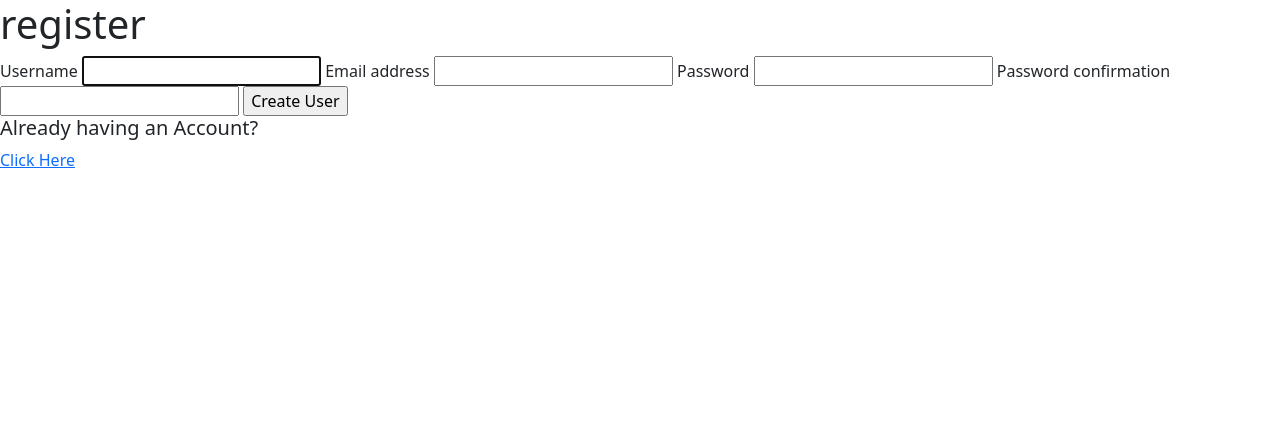
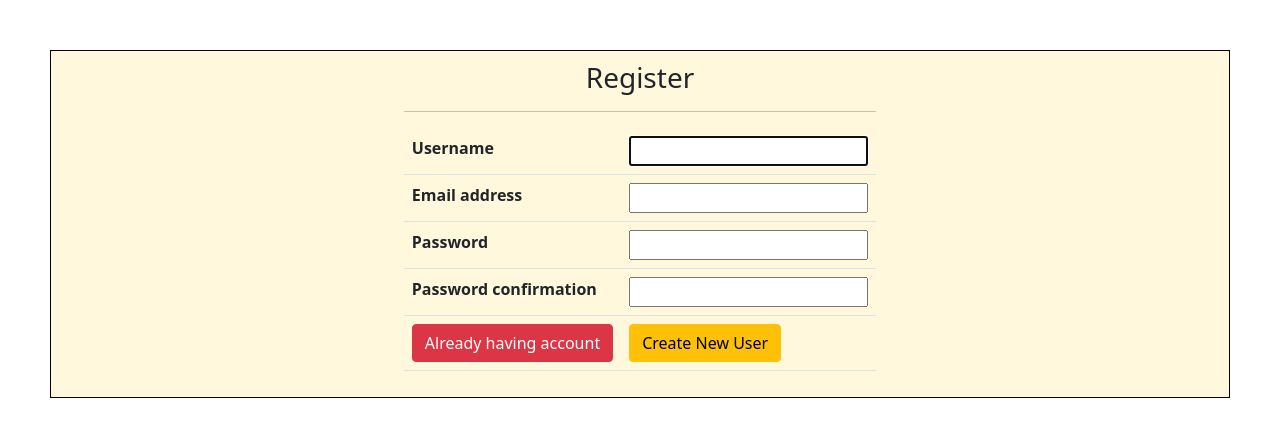
Before and after one commit to gokulakannan19/DJANGO_MONTHLY_EXPENSE_APP, a Django app: page /register/ in a window 1280 px wide. Shown: the top 437 px of the page. Run offline with Django 3.2, Linux system fonts and the light colour scheme.

```diff
--- a/expense/templates/expense/base.html
+++ b/expense/templates/expense/base.html
@@ -12,6 +12,15 @@
 </head>
 
 <style>
+    .Registration-form {
+        display: flex;
+        justify-content: center;
+        padding: 10px;
+        background-color: cornsilk;
+        margin: 50px;
+        border: 1px solid black;
+    }
+
     .header {
 
         display: flex;
--- a/expense/templates/expense/home.html
+++ b/expense/templates/expense/home.html
@@ -2,10 +2,7 @@
 
 <div class="header">
   <h2>Hello {{ request.user }}</h2>
-  <form method="POST" action="">
-    {% csrf_token %}
-    <input type="submit" class="btn btn-warning" value="Logout" />
-  </form>
+  <a class="btn btn-warning" href="{% url 'logout' %}">logout</a>
 </div>
 
 <div class="filter-table">
--- a/expense/templates/expense/register.html
+++ b/expense/templates/expense/register.html
@@ -1,32 +1,47 @@
-{% extends 'expense/base.html' %}
+{% extends 'expense/base.html' %} {% block content %}
 
-{% block content %}
-
-<h1>register</h1>
-
-<form method="POST", action="">
+<div class="Registration-form">
+  <form action="" method="POST">
+    <h3 align="center">Register</h3>
+    <hr />
     {% csrf_token %}
-    {{ form.username.label }}
-    {{ form.username }}
-
-    {{ form.email.label }}
-    {{ form.email }}
-
-    {{ form.password1.label }}
-    {{ form.password1 }}
-
-    {{ form.password2.label }}
-    {{ form.password2 }}
-
-    <!-- {% for field in form %}
-        <p>{{ field.label }}
-        {{ field }}</p>
-    {% endfor %} -->
-    <input type="submit" value="Create User">
-</form>
-
-{{ form.errors }}
-<h5>Already having an Account?</h5>
-<a href=" {% url 'login' %} ">Click Here</a>
+    <table class="table">
+      <tbody>
+        <tr>
+          <th scope="row">{{ form.username.label }}</th>
+          <td>{{ form.username }}</td>
+        </tr>
+        <tr>
+          <th scope="row">{{ form.email.label }}</th>
+          <td>{{ form.email }}</td>
+        </tr>
+        <tr>
+          <th scope="row">{{ form.password1.label }}</th>
+          <td>{{ form.password1 }}</td>
+        </tr>
+        <tr>
+          <th scope="row">{{ form.password2.label }}</th>
+          <td>{{ form.password2 }}</td>
+        </tr>
+        <tr>
+          <th scope="row">
+            <a class="btn btn-danger" href=" {% url 'login' %} "
+              >Already having account</a
+            >
+          </th>
+          <td>
+            <input
+              class="btn btn-warning"
+              type="submit"
+              value="Create New User"
+            />
+          </td>
+        </tr>
+      </tbody>
+    </table>
+  </form>
+  {{ form.errors }}
+  <div class="already-login"></div>
+</div>
 
 {% endblock %}
```
Also changed, not shown: expense/templates/expense/login.html (+36 -10 lines), db.sqlite3.
